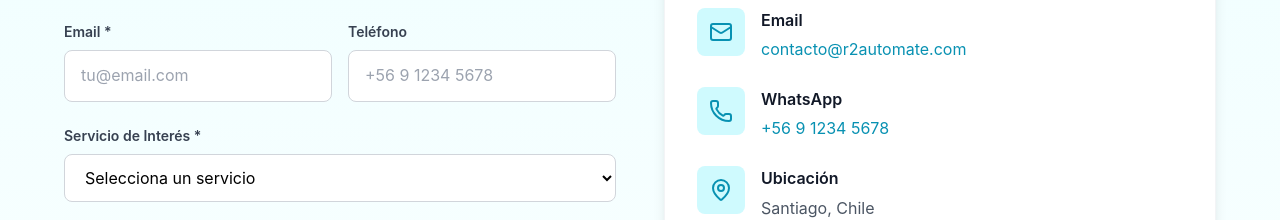
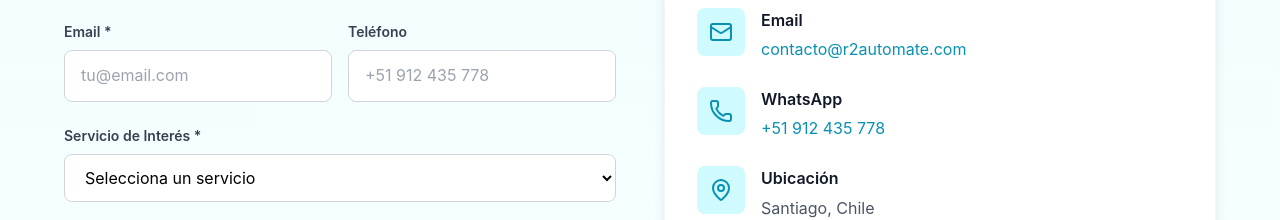
Before and after one commit to carloshac7/r2automation, a Next.js app in the folder frontend/: page / in a window 1280 px wide. Shown: the part 8811-9031 px from the top of the page. Built offline with nearby package versions, Linux system fonts and the light colour scheme.

Commit message:
Actualizar URL del backend a r2automate.up.railway.app

```diff
--- a/frontend/app/components/Contact.tsx
+++ b/frontend/app/components/Contact.tsx
@@ -15,12 +15,8 @@ export function Contact() {
   });
   const [status, setStatus] = useState<"idle" | "sending" | "success" | "error">("idle");
 
-  const handleSubmit = () => {
-    if (!formData.name || !formData.email || !formData.service || !formData.message) {
-      alert("Por favor completa todos los campos requeridos");
-      return;
-    }
-
+  const handleSubmit = async (e: React.FormEvent) => {
+    e.preventDefault();
     setStatus("sending");
 
     // Simulación de envío - Aquí integrarías con tu backend o servicio de email
@@ -64,7 +60,7 @@ export function Contact() {
             transition={{ duration: 0.6 }}
             viewport={{ once: true }}
           >
-            <div className="space-y-6">
+            <form onSubmit={handleSubmit} className="space-y-6">
               <div className="grid grid-cols-2 gap-4">
                 <div>
                   <label className="block text-sm font-semibold text-gray-700 mb-2">
@@ -75,6 +71,7 @@ export function Contact() {
                     name="name"
                     value={formData.name}
                     onChange={handleChange}
+                    required
                     className="w-full px-4 py-3 border border-gray-300 rounded-lg focus:ring-2 focus:ring-cyan-500 focus:border-transparent outline-none transition-all"
                     placeholder="Tu nombre"
                   />
@@ -104,6 +101,7 @@ export function Contact() {
                     name="email"
                     value={formData.email}
                     onChange={handleChange}
+                    required
                     className="w-full px-4 py-3 border border-gray-300 rounded-lg focus:ring-2 focus:ring-cyan-500 focus:border-transparent outline-none transition-all"
                     placeholder="tu@email.com"
                   />
@@ -118,7 +116,7 @@ export function Contact() {
                     value={formData.phone}
                     onChange={handleChange}
                     className="w-full px-4 py-3 border border-gray-300 rounded-lg focus:ring-2 focus:ring-cyan-500 focus:border-transparent outline-none transition-all"
-                    placeholder="+56 9 1234 5678"
+                    placeholder="+51 912 435 778"
                   />
                 </div>
               </div>
@@ -131,6 +129,7 @@ export function Contact() {
                   name="service"
                   value={formData.service}
                   onChange={handleChange}
+                  required
                   className="w-full px-4 py-3 border border-gray-300 rounded-lg focus:ring-2 focus:ring-cyan-500 focus:border-transparent outline-none transition-all bg-white"
                 >
                   <option value="">Selecciona un servicio</option>
@@ -154,6 +153,7 @@ export function Contact() {
                   name="message"
                   value={formData.message}
                   onChange={handleChange}
+                  required
                   rows={5}
                   className="w-full px-4 py-3 border border-gray-300 rounded-lg focus:ring-2 focus:ring-cyan-500 focus:border-transparent outline-none transition-all resize-none"
                   placeholder="Cuéntanos sobre tu proyecto y qué necesitas automatizar..."
@@ -161,7 +161,7 @@ export function Contact() {
               </div>
 
               <button
-                onClick={handleSubmit}
+                type="submit"
                 disabled={status === "sending"}
                 className="w-full bg-cyan-500 text-white px-8 py-4 rounded-lg text-lg font-semibold hover:bg-cyan-600 transition-all shadow-lg hover:shadow-xl disabled:opacity-50 disabled:cursor-not-allowed flex items-center justify-center gap-2"
               >
@@ -182,7 +182,7 @@ export function Contact() {
                   ¡Gracias! Te responderemos en menos de 24 horas.
                 </p>
               )}
-            </div>
+            </form>
           </motion.div>
 
           {/* Contact Info */}
@@ -217,8 +217,8 @@ export function Contact() {
                   </div>
                   <div>
                     <p className="font-semibold text-gray-900 mb-1">WhatsApp</p>
-                    <a href="https://wa.me/56912345678" className="text-cyan-600 hover:text-cyan-700">
-                      +56 9 1234 5678
+                    <a href="https://wa.me/51912435778" className="text-cyan-600 hover:text-cyan-700">
+                      +51 912 435 778
                     </a>
                   </div>
                 </div>
@@ -256,7 +256,7 @@ export function Contact() {
                 te daremos una propuesta personalizada con ROI estimado.
               </p>
               <a
-                href="https://calendly.com/r2automate"
+                href="https://calendar.app.google/f5atD5xruvegwAYm7"
                 target="_blank"
                 rel="noopener noreferrer"
                 className="inline-block bg-white text-cyan-600 px-6 py-3 rounded-lg font-semibold hover:bg-gray-100 transition-colors"
--- a/frontend/app/components/WhatsAppButton.tsx
+++ b/frontend/app/components/WhatsAppButton.tsx
@@ -9,7 +9,7 @@ export function WhatsAppButton() {
   const [message, setMessage] = useState("");
 
   // Número de WhatsApp (cambiar por tu número real)
-  const phoneNumber = "51906826757"; // Formato: código país + número sin +
+  const phoneNumber = "51912435778"; // Formato: código país + número sin +
 
   const handleSendMessage = () => {
     const text = message || "Hola, me gustaría obtener más información sobre sus servicios de automatización.";
```
